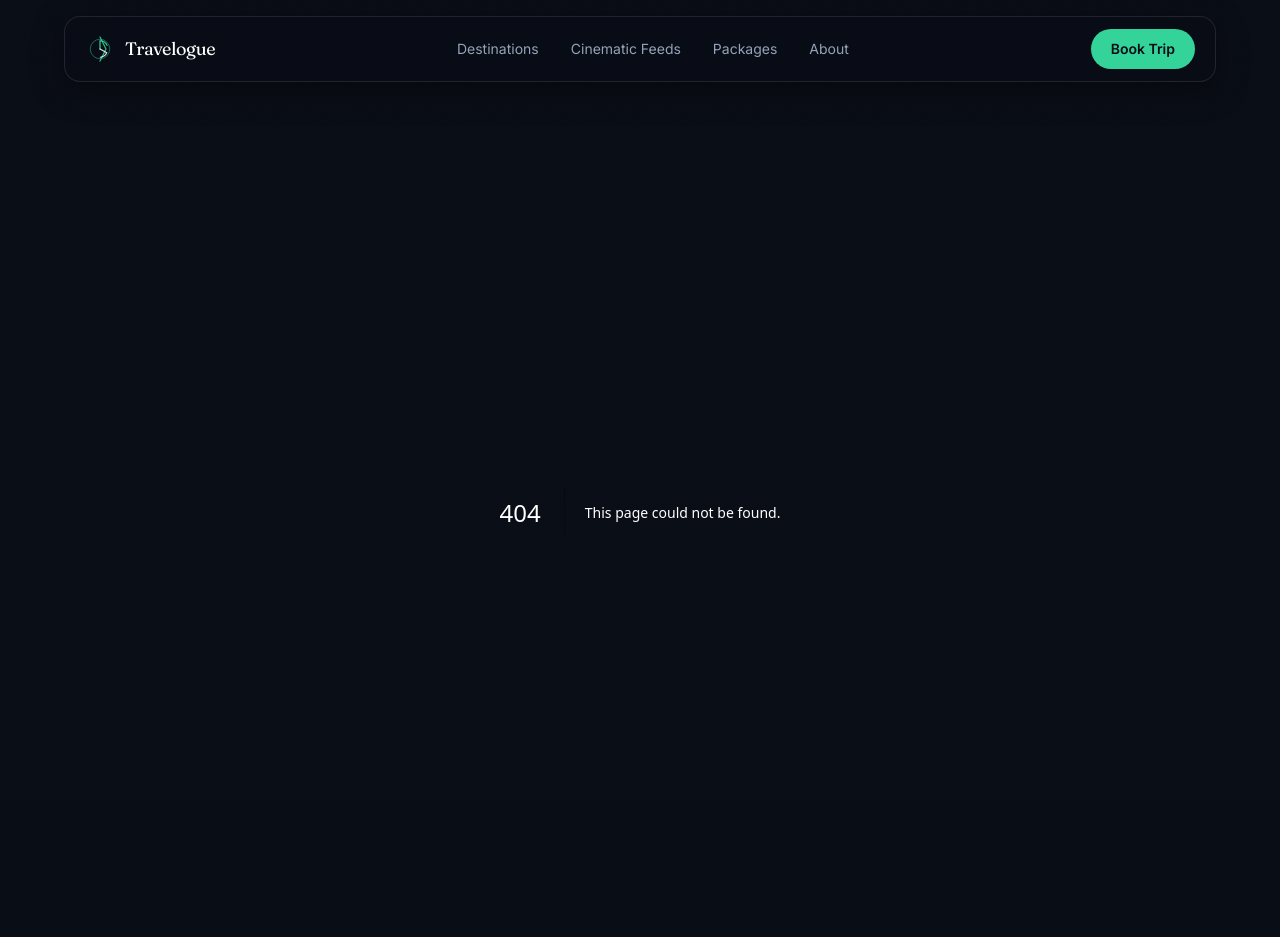
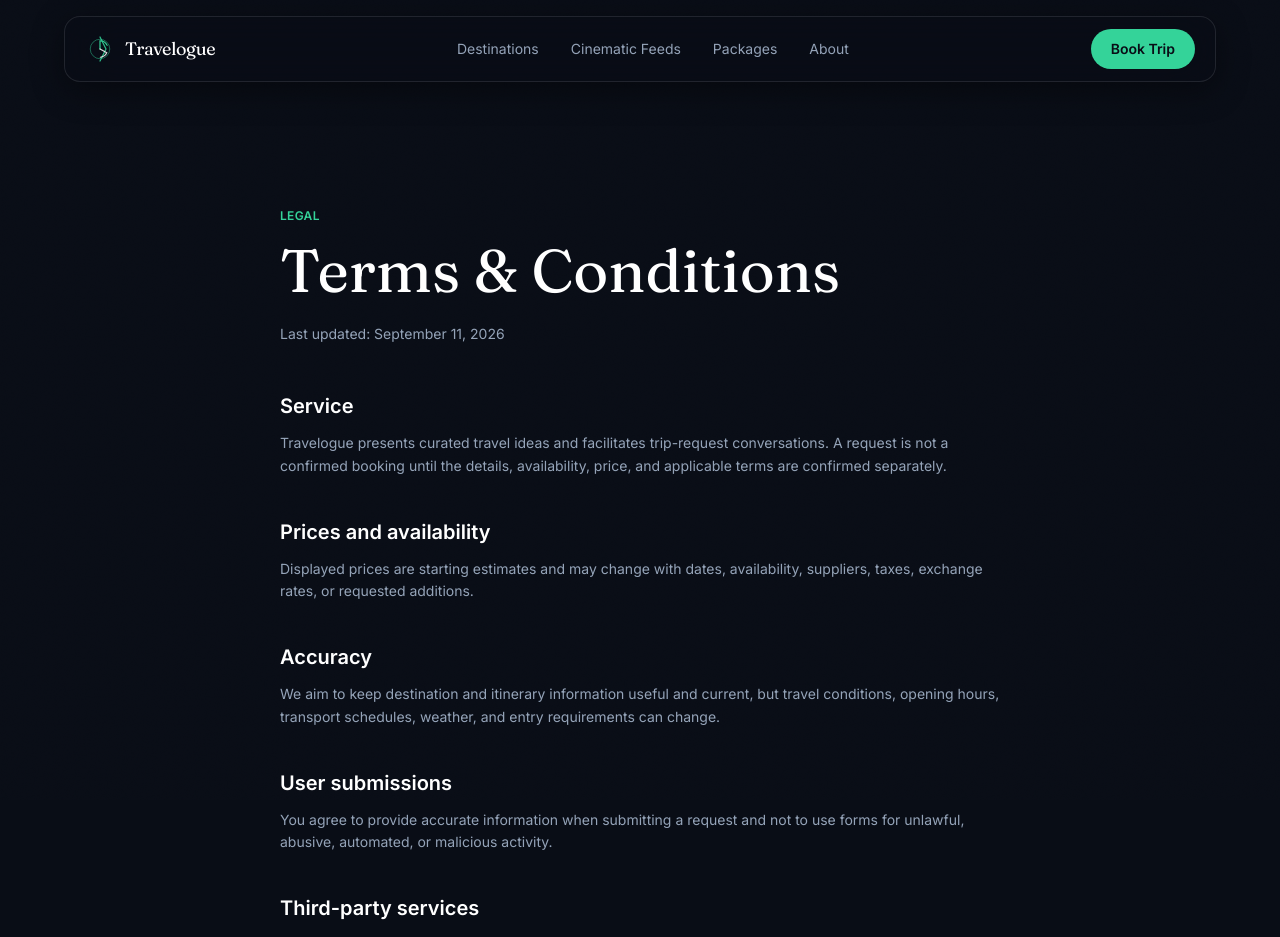
Before and after one commit to LinukaBandara/Travelogue, a Next.js app: page /terms in a window 1280 px wide. Before the commit this address had no page. Shown: the top 937 px of the page. Built offline with nearby package versions, Linux system fonts and the light colour scheme.

Commit message:
Add terms and conditions page

```diff
--- /dev/null
+++ b/app/terms/page.js
@@ -0,0 +1,17 @@
+export const metadata = { title: "Terms & Conditions", description: "Terms and conditions for using Travelogue and submitting travel requests." };
+
+export default function TermsPage() {
+  return <article className="mx-auto max-w-3xl px-6 py-16 md:py-24">
+    <p className="text-xs font-semibold text-mint tracking-wide mb-4">LEGAL</p>
+    <h1 className="font-display text-4xl md:text-6xl mb-6">Terms & Conditions</h1>
+    <p className="text-sm text-slateSoft mb-12">Last updated: September 11, 2026</p>
+    <div className="space-y-10 text-sm text-slateSoft leading-relaxed">
+      <section><h2 className="text-white text-xl font-semibold mb-3">Service</h2><p>Travelogue presents curated travel ideas and facilitates trip-request conversations. A request is not a confirmed booking until the details, availability, price, and applicable terms are confirmed separately.</p></section>
+      <section><h2 className="text-white text-xl font-semibold mb-3">Prices and availability</h2><p>Displayed prices are starting estimates and may change with dates, availability, suppliers, taxes, exchange rates, or requested additions.</p></section>
+      <section><h2 className="text-white text-xl font-semibold mb-3">Accuracy</h2><p>We aim to keep destination and itinerary information useful and current, but travel conditions, opening hours, transport schedules, weather, and entry requirements can change.</p></section>
+      <section><h2 className="text-white text-xl font-semibold mb-3">User submissions</h2><p>You agree to provide accurate information when submitting a request and not to use forms for unlawful, abusive, automated, or malicious activity.</p></section>
+      <section><h2 className="text-white text-xl font-semibold mb-3">Third-party services</h2><p>Travel arrangements may involve airlines, hotels, guides, transport providers, and other third parties whose own terms may apply.</p></section>
+      <section><h2 className="text-white text-xl font-semibold mb-3">Changes</h2><p>Travelogue may update these terms as the service changes. The latest version published on this page applies to future use.</p></section>
+    </div>
+  </article>;
+}
```
